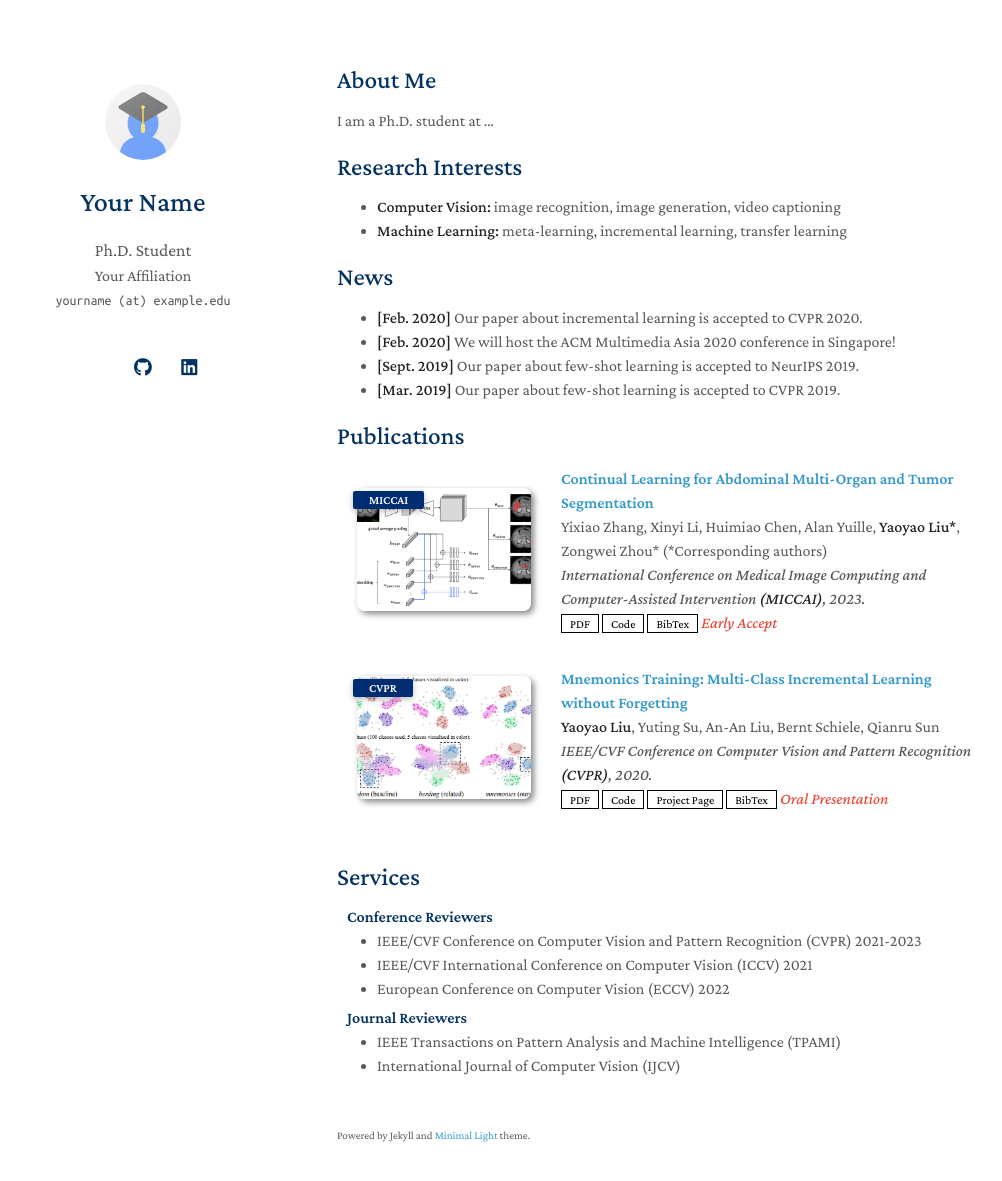
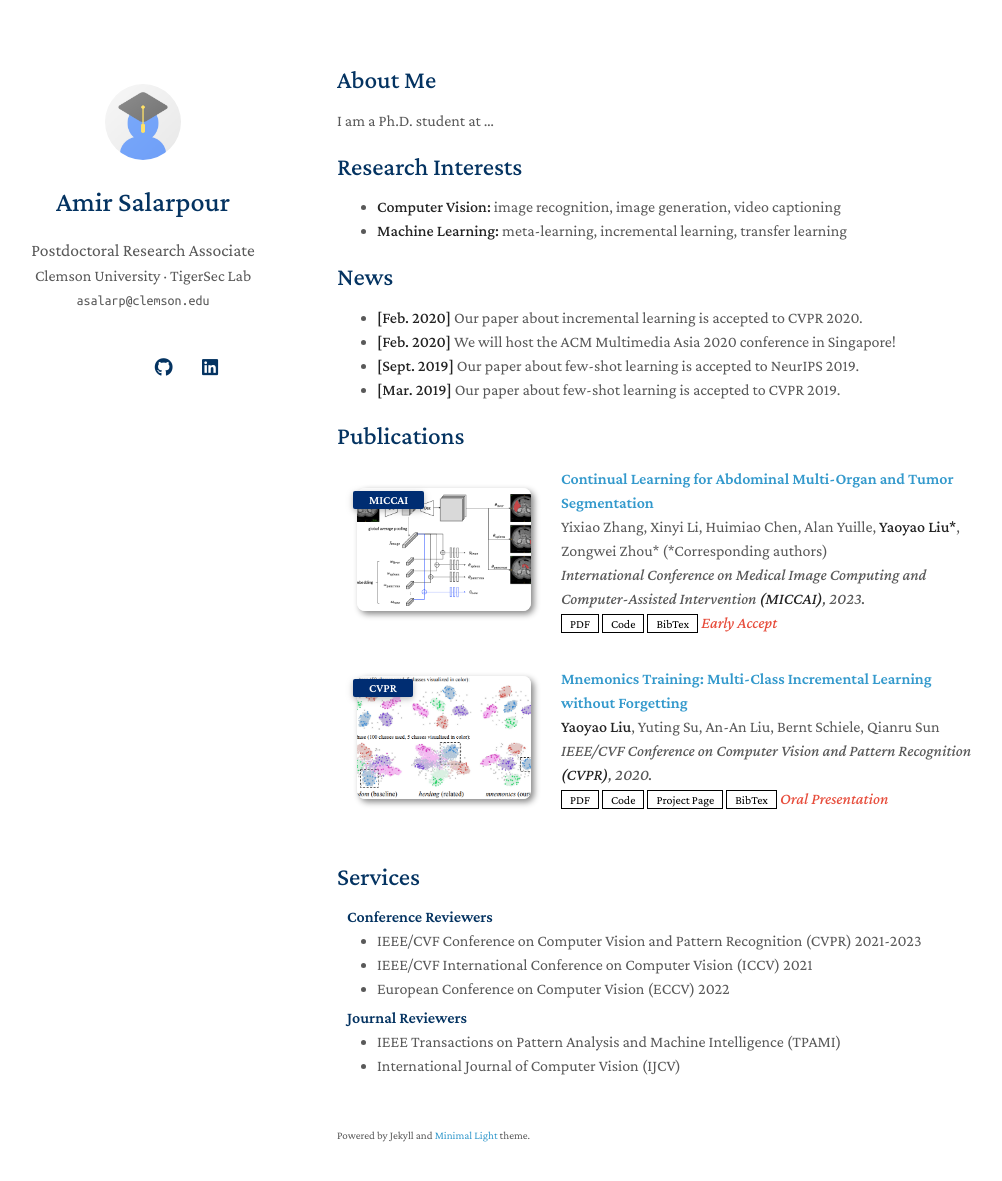
Before and after one commit to asalarpour/asalarpour.github.io, a Jekyll site: the page built from index.md, in a window 1280 px wide and 1216 px high. Shown: the top 1181 px of the window, without its empty margins (133-1135 px from the left). Built offline with Jekyll 4.4.1, drawn with Linux system fonts in a browser that asks for light colours; a style sheet for code colours, icons or effects is not loaded; our own code applies the rules of GitHub Pages for plain Markdown files.

Commit message:
Update _config.yml

```diff
--- a/_config.yml
+++ b/_config.yml
@@ -1,22 +1,20 @@
 # Basic Information
-title: Your Name
-position: Ph.D. Student
-affiliation: Your Affiliation
-email: yourname (at) example.edu
+title: Amir Salarpour
+position: Postdoctoral Research Associate
+affiliation: Clemson University · TigerSec Lab
+email: asalarp@clemson.edu
 
 # Search Engine Optimization (SEO)
-# The following information is used to improve the website traffic from search engines, e.g., Google.
-keywords: minimal light
-description: The Minimal Light is a simple and elegant jekyll theme for academic personal homepage.
-canonical: https://minimal-light-theme.yliu.me/
+keywords: "secure autonomous perception, 3D perception, point clouds, adversarial machine learning, autonomous systems, perception security"
+description: "Amir Salarpour — Postdoctoral Research Associate at Clemson University. Research: secure and robust 3D perception and ML security for autonomous systems."
+canonical: https://asalarpour.github.io/
 
 # Links
-# If you don't need one of them, you may delete the corresponding line.
-google_scholar: https://scholar.google.com/
-cv_link: assets/files/curriculum_vitae.pdf
-github_link: https://github.com/
-linkedin: https://www.linkedin.com/
-twitter: https://twitter.com/
+google_scholar: https://scholar.google.com/citations?user=PPyF4hEAAAAJ&hl=en
+cv_link: assets/files/Amir_Salarpour_CV.pdf
+github_link: https://github.com/asalarpour
+linkedin: https://www.linkedin.com/in/asalarpour/
+# twitter:
 
 # Images (e.g., your profile picture and your website's favicon)
 # "favicon" and "favicon_dark" are used for the light and dark modes, respectively.
@@ -38,7 +36,7 @@ font: "Serif" # or "Sans Serif"
 
 # Google Analytics ID
 # Please remove this if you don't use Google Analytics
-google_analytics: UA-111540567-4
+# google_analytics: UA-111540567-4
 
 # Use this project as a remote theme for GitHub Pages
 # See the guide here: https://docs.github.com/en/pages/setting-up-a-github-pages-site-with-jekyll/adding-a-theme-to-your-github-pages-site-using-jekyll
```
